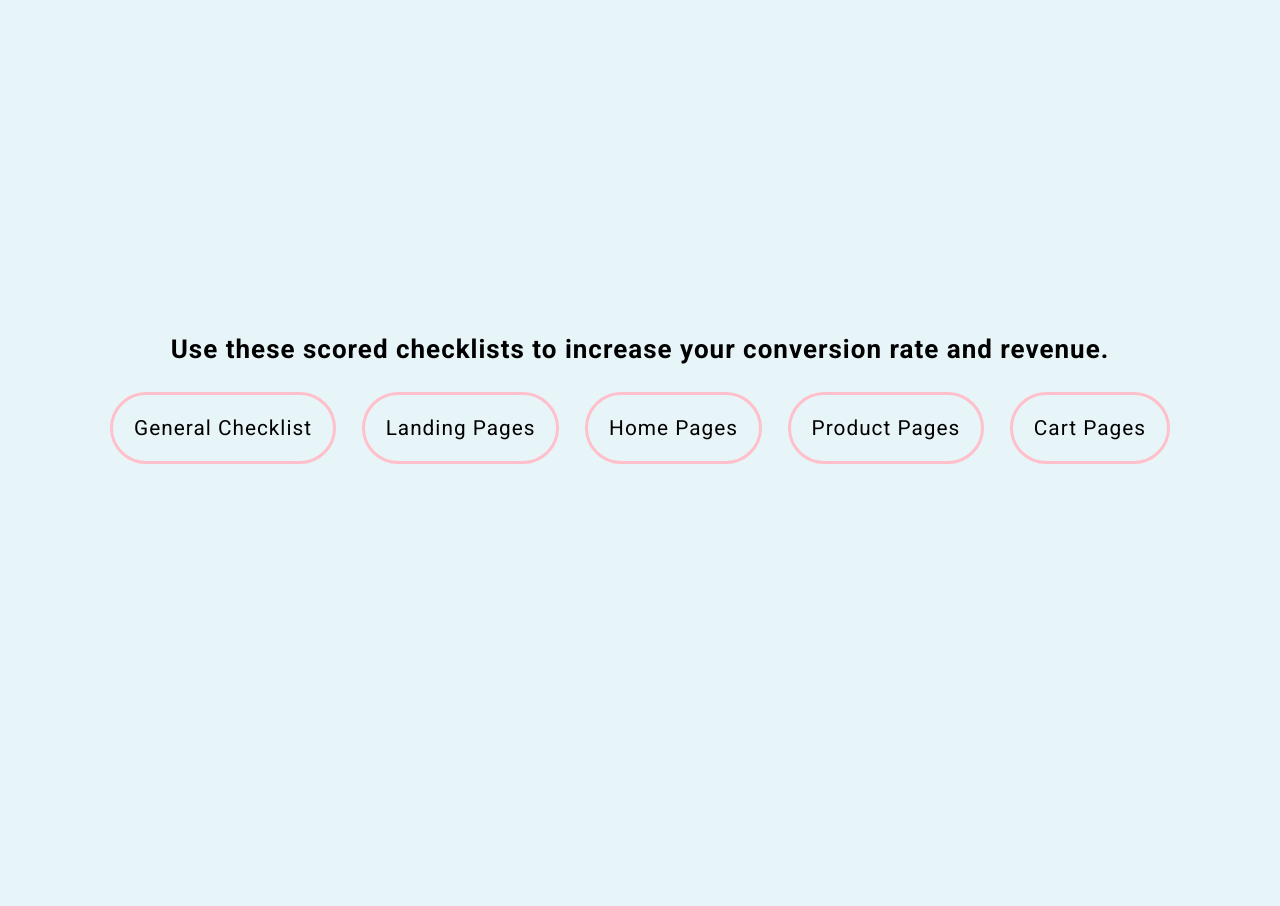
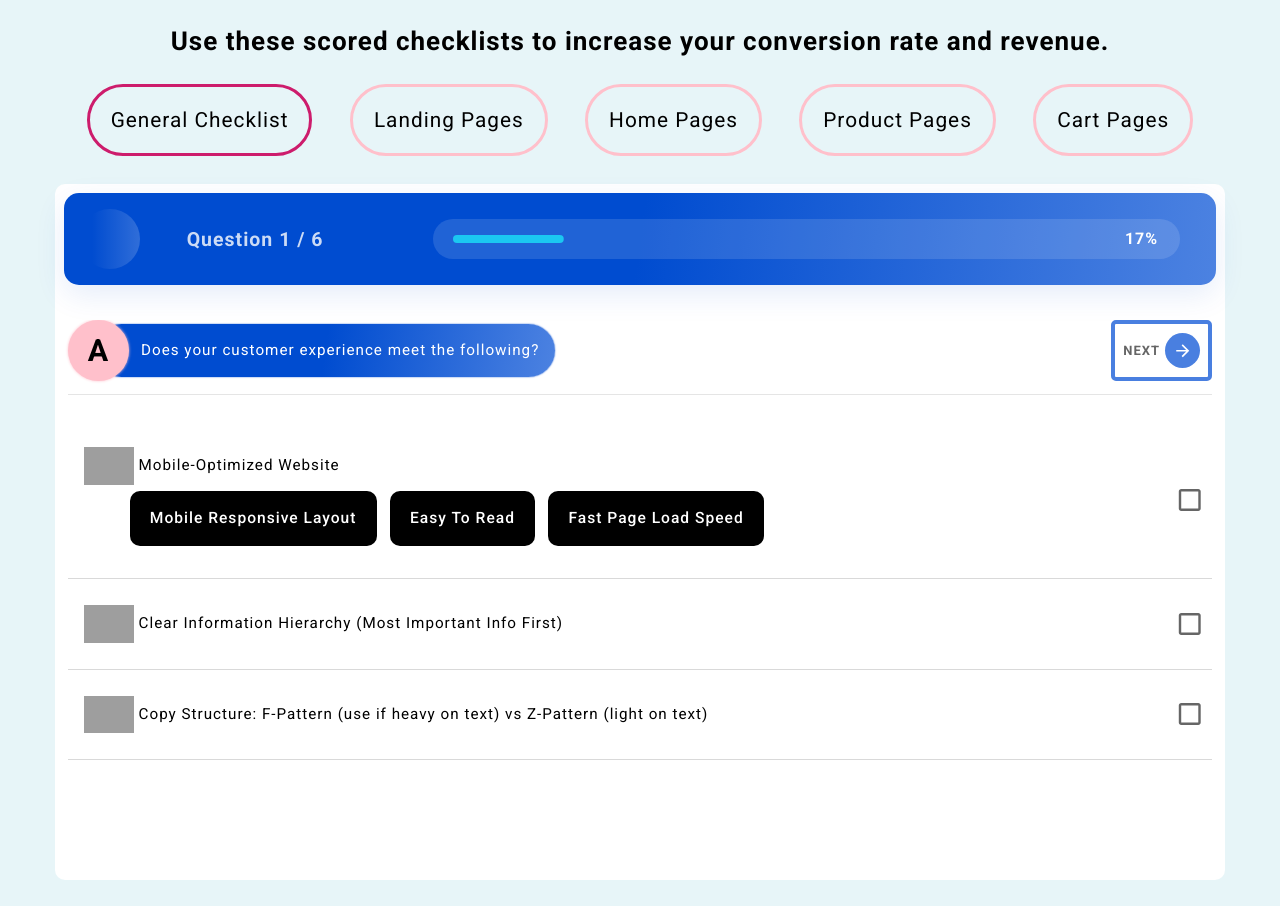
Before and after one commit to jacobdmn/Checklist-SEO-Quiz-App, a React (Create React App) app: page / in a window 1280 px wide. Before the commit the page ends 800 px from the top, so only its background shows below. Built offline with nearby package versions, Linux system fonts and the light colour scheme; grey boxes are pictures that could not be loaded; a web font is replaced by a local one.

Commit message:
add extra

```diff
--- a/src/App.tsx
+++ b/src/App.tsx
@@ -13,10 +13,7 @@ function App() {
       <div className='App'>
         <Header />
         <Routes>
-          <Route
-            path='/general'
-            element={<Content checklist={checklists[0]} />}
-          />
+          <Route path='/' element={<Content checklist={checklists[0]} />} />
           <Route
             path='/landing-pages'
             element={<Content checklist={checklists[1]} />}
--- a/src/components/Header.tsx
+++ b/src/components/Header.tsx
@@ -11,7 +11,7 @@ const Header = () => {
       <ul className='checklist__ul'>
         <li>
           <NavLink
-            to='/general'
+            to='/'
             className={({ isActive }) => (isActive ? "Selected" : "")}>
             General Checklist
           </NavLink>
```
